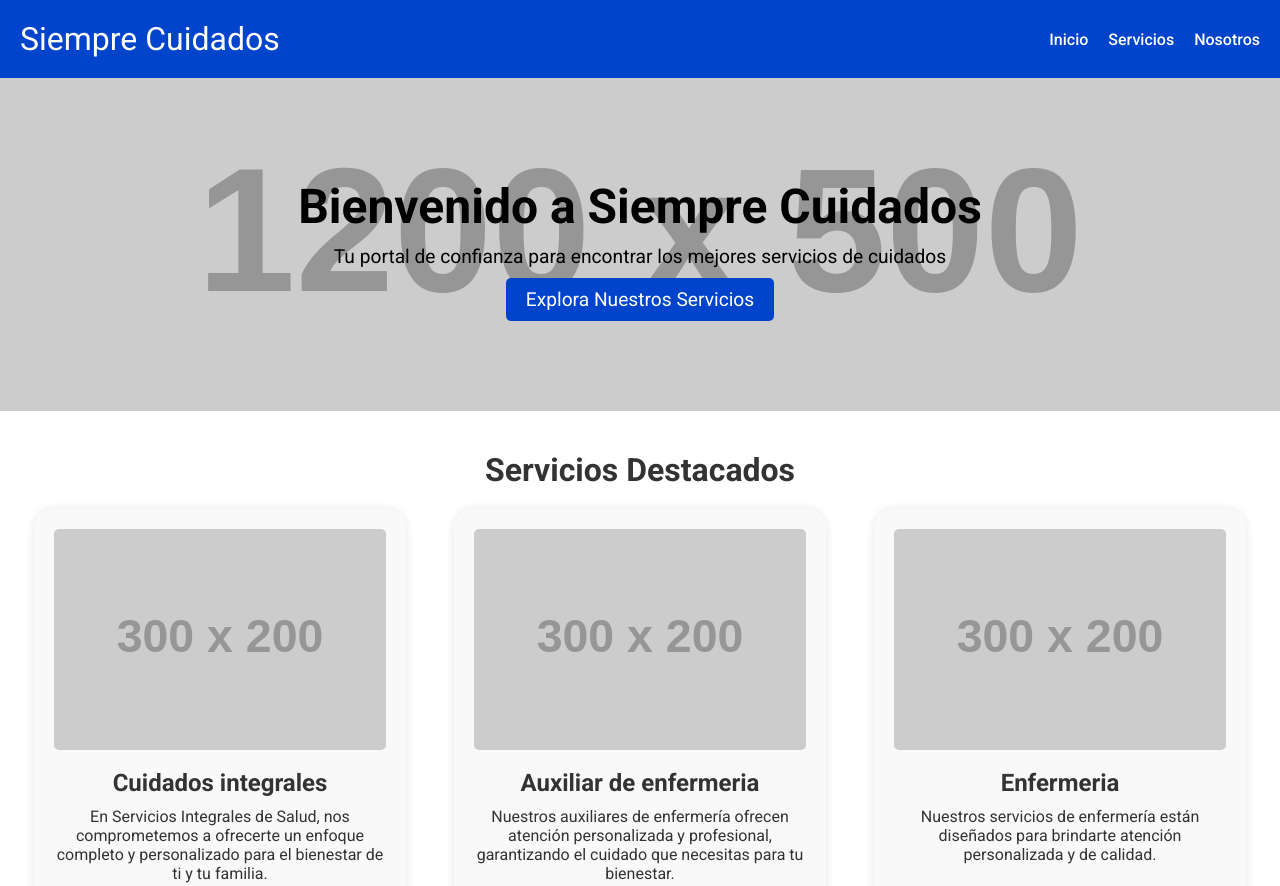
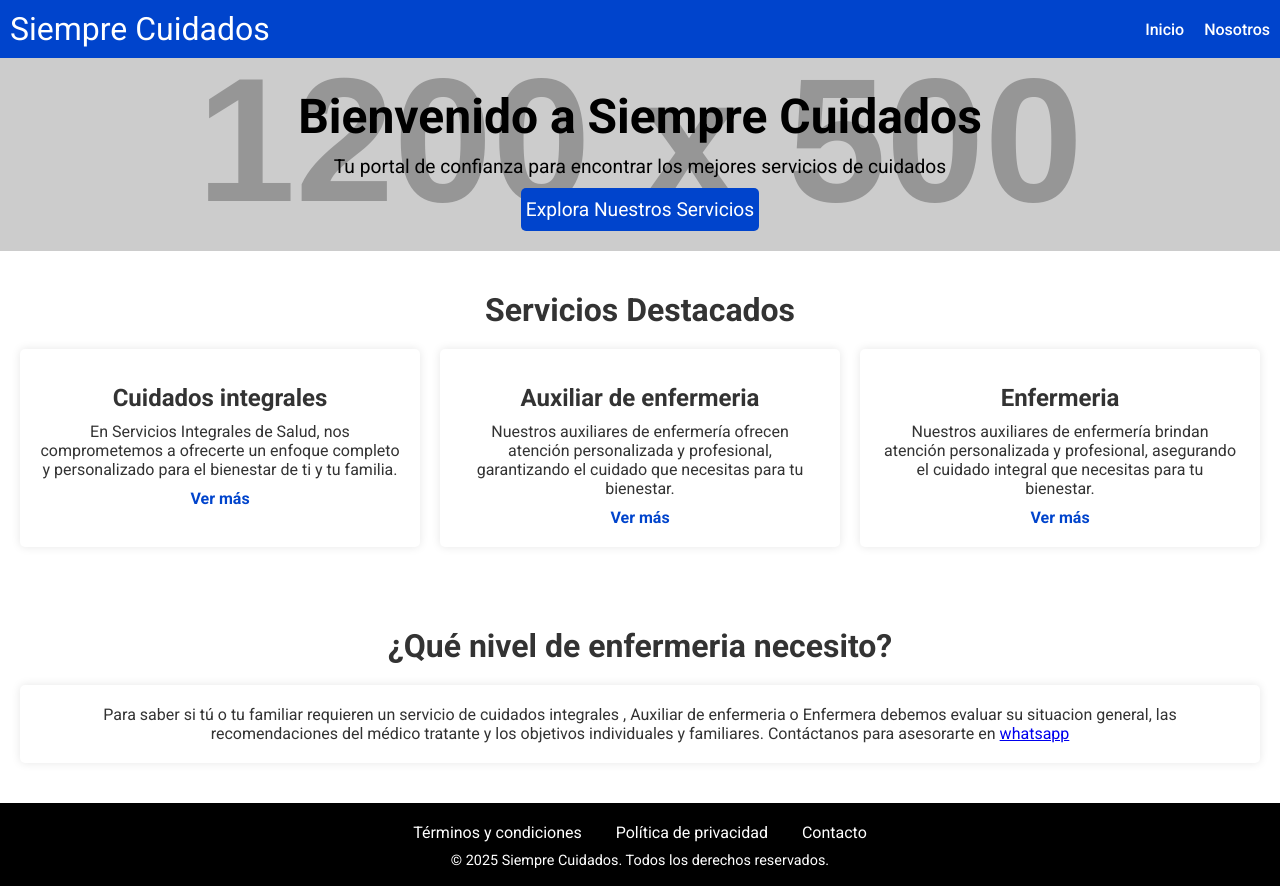
Before and after one commit to Siempre-Cuidados/web, a plain HTML site: page index.html in a window 1280 px wide. Shown: the top 886 px of the page. Drawn offline with Linux system fonts and the light colour scheme; placeholder pictures from the web are drawn by us.

Commit message:
Add files via upload

```diff
--- a/index.html
+++ b/index.html
@@ -21,8 +21,8 @@
     <nav class="nav">
         <ul>
             <li><a href="http://127.0.0.1:5500/index.html">Inicio</a></li>
-            <li><a href="http://127.0.0.1:5500/contactanos/contactanos.html#">Servicios</a></li>
-            <li><a href="https://www.google.com.mx/?hl=es-419">Nosotros</a></li>
+            <li><a href="http://127.0.0.1:5500/contactanos/contactanos.html#">Nosotros</a></li>
+
 
 
 
@@ -43,23 +43,24 @@
 <!-- Sección de servicios destacados -->
 <section class="featured-services">
     <h2>Servicios Destacados</h2>
+
     <div class="services">
         <div class="service-item">
-            <img src="https://via.placeholder.com/300x200" alt="Servicio1">
+
             <h3>Cuidados integrales</h3>
             <p>En Servicios Integrales de Salud, nos comprometemos a ofrecerte un enfoque completo y personalizado para el bienestar de ti y tu familia.</p>
             <a href="#">Ver más</a>
         </div>
         <div class="service-item">
-            <img src="https://via.placeholder.com/300x200" alt="Servicio 2">
+
             <h3>Auxiliar de enfermeria</h3>
             <p>Nuestros auxiliares de enfermería ofrecen atención personalizada y profesional, garantizando el cuidado que necesitas para tu bienestar.</p>
             <a href="#">Ver más</a>
         </div>
         <div class="service-item">
-            <img src="https://via.placeholder.com/300x200" alt="Servicio 3">
+
             <h3>Enfermeria</h3>
-            <p>Nuestros servicios de enfermería están diseñados para brindarte atención personalizada y de calidad.</p>
+            <p>Nuestros auxiliares de enfermería brindan atención personalizada y profesional, asegurando el cuidado integral que necesitas para tu bienestar.</p>
             <a href="#">Ver más</a>
         </div>
     </div>
--- a/styles.css
+++ b/styles.css
@@ -6,7 +6,7 @@
 
 body {
     font-family: 'Roboto', sans-serif;
-    background-color: #f4f4f4;
+    background-color: #ffffff;
     color: #333;
 }
 
@@ -14,7 +14,7 @@ body {
     display: flex;
     justify-content: space-between;
     align-items: center;
-    padding: 20px;
+    padding: 10px;
     background-color: #0044cc;
 }
 
@@ -44,7 +44,7 @@ body {
     background-size: cover;
     color: black;
     text-align: center;
-    padding: 100px 20px;
+    padding: 30px 5px;
 }
 
 .banner h1 {
@@ -60,7 +60,7 @@ body {
 .cta-button {
     background-color: #0044cc;
     color: white;
-    padding: 10px 20px;
+    padding: 10px 5px;
     text-decoration: none;
     font-size: 1.2em;
     border-radius: 5px;
@@ -69,7 +69,7 @@ body {
 .featured-services {
     padding: 40px 20px;
     text-align: center;
-    background-color: #fff;
+    background-color: #ffffff;
 }
 
 .featured-services h2 {
@@ -84,10 +84,10 @@ body {
 }
 
 .service-item {
-    width: 30%;
-    background-color: #f9f9f9;
+    width: 60%;
+    background-color: #ffffff;
     padding: 20px;
-    border-radius: 20px;
+    border-radius: 5px;
     box-shadow: 0 0 10px rgba(0, 0, 0, 0.1);
 }
 
@@ -109,7 +109,7 @@ body {
     text-decoration: none;
     color: #0044cc;
     font-weight: bold;
-    margin-top: 100px;
+    margin-top: 10px;
     display: inline-block;
 }
 
@@ -131,8 +131,8 @@ body {
 }
 
 .review-item {
-    width: 30%;
-    background-color: #f9f9f9;
+    width: 100%;
+    background-color: #ffffff;
     padding: 20px;
     border-radius: 5px;
     box-shadow: 0 0 10px rgba(0, 0, 0, 0.1);
```
